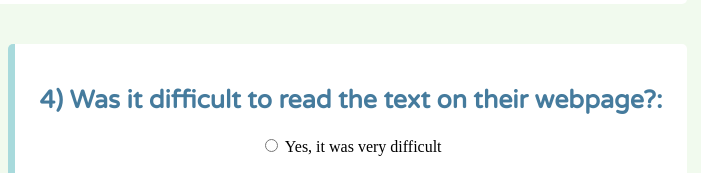
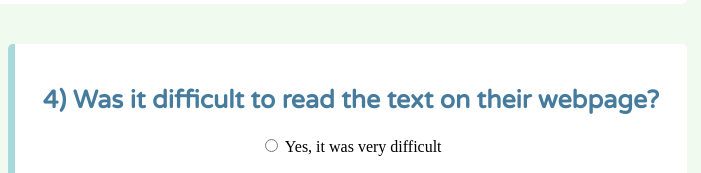
Before and after one commit to AlanH25/UI-Survey, a plain HTML site: page index.html in a window 1280 px wide. Shown: the part 1950-2123 px from the top of the page, 565-1266 px from the left. Drawn offline with Linux system fonts and the light colour scheme.

Commit message:
removed a comma

```diff
--- a/index.html
+++ b/index.html
@@ -113,7 +113,7 @@ May 2020
 
 
 	<div class="question-right">
-		<h2>4) Was it difficult to read the text on their webpage?:</h2>
+		<h2>4) Was it difficult to read the text on their webpage?</h2>
 		<input type="radio" id="very-hard" name="difficulty" value="very-hard">
 		<label for="very-hard" class>Yes, it was very difficult</label>
 		<br>	<br>
```
